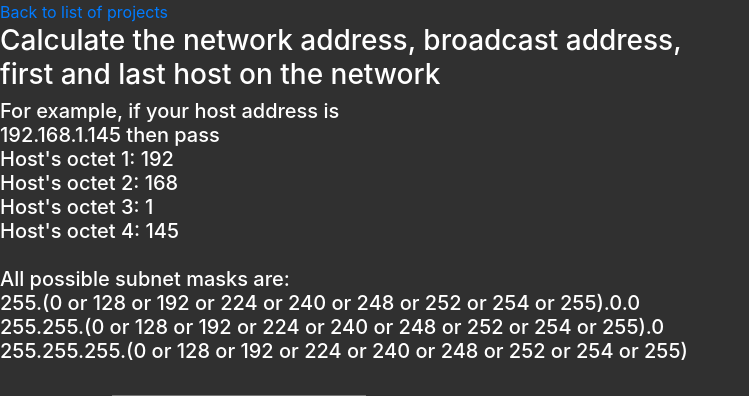
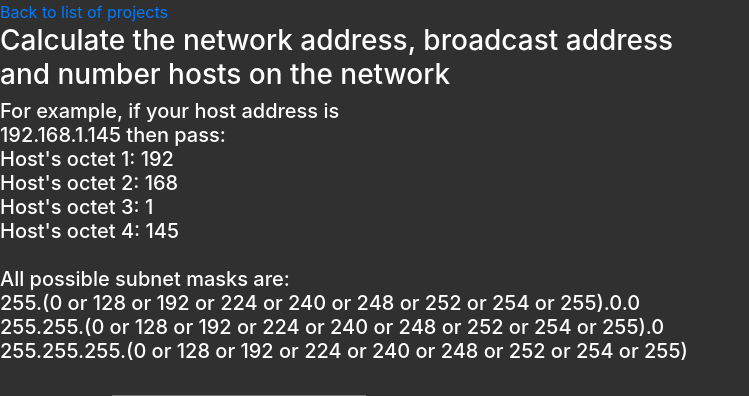
Before and after one commit to KamilBienias/my-first-blog, a Django app: page /ip/ in a window 1280 px wide. Shown: the top 396 px of the page, without its empty margins (0-749 px from the left). Run offline with Django 3.2, Linux system fonts and the light colour scheme; some libraries are stand-ins or nearby versions.

Commit message:
Changed what will be output

```diff
--- a/ipcalculator/templates/ipcalculator/pass_host_mask.html
+++ b/ipcalculator/templates/ipcalculator/pass_host_mask.html
@@ -2,10 +2,10 @@
 
 {% block content %}
     <a href="/">Back to list of projects</a>
-    <h3>Calculate the network address, broadcast address,<br>
-        first and last host on the network</h3>
+    <h3>Calculate the network address, broadcast address<br>
+        and number hosts on the network</h3>
     <h5>For example, if your host address is<br>
-    192.168.1.145 then pass<br>
+    192.168.1.145 then pass:<br>
     Host's octet 1: 192<br>
     Host's octet 2: 168<br>
     Host's octet 3: 1<br>
```
